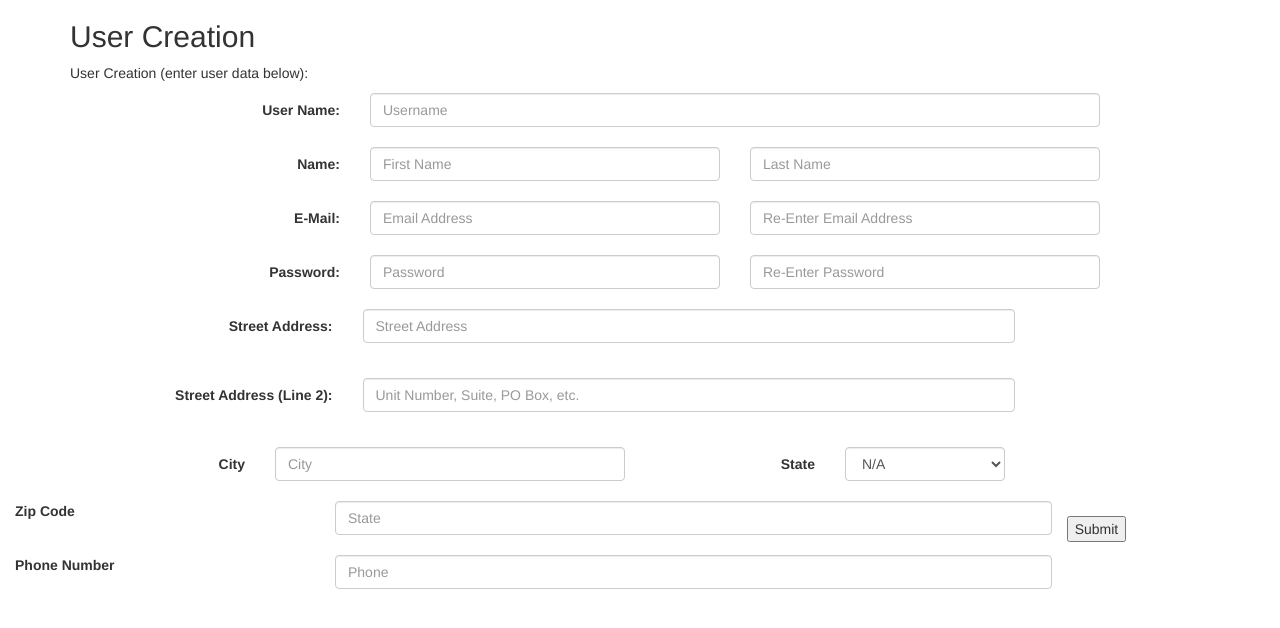
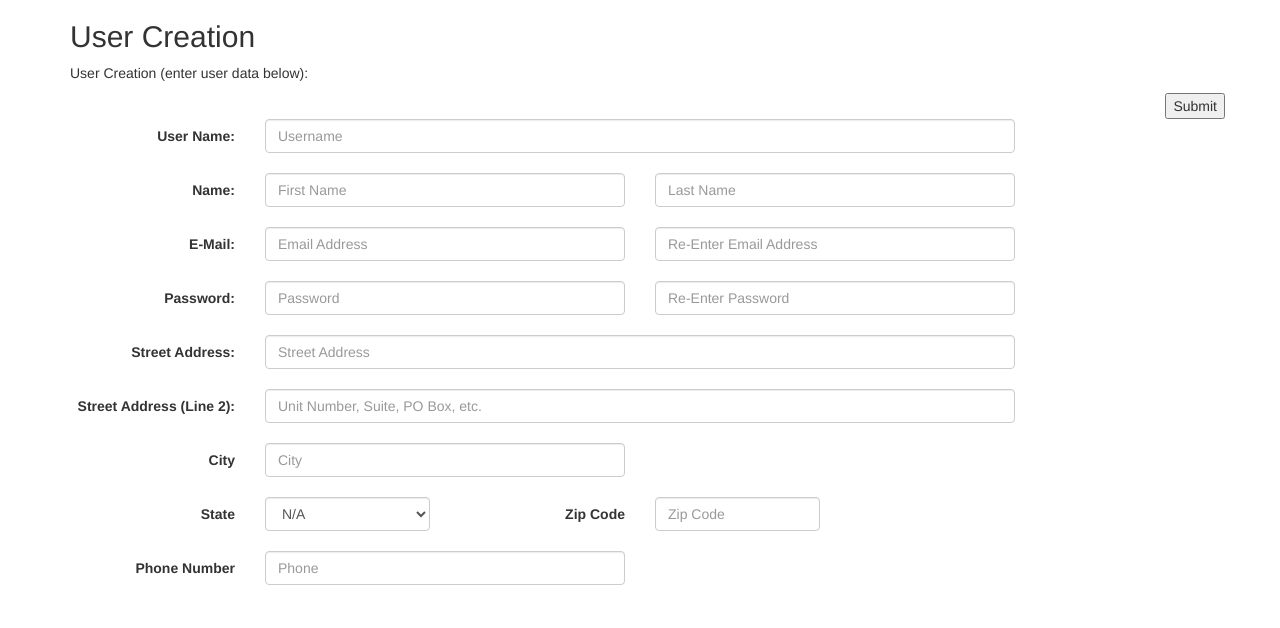
Before and after one commit to CodeBreakerz/adlister.dev, a PHP site: page /users.create.php in a window 1280 px wide. Shown: the top 628 px of the page. Run offline with PHP 8.4, Linux system fonts and the light colour scheme; some libraries are stand-ins or nearby versions.

Commit message:
Next update for creation table formatting

```diff
--- a/public/users.create.php
+++ b/public/users.create.php
@@ -27,6 +27,12 @@
 	<title>User Creation</title>
 	<link rel="stylesheet" href="https://maxcdn.bootstrapcdn.com/bootstrap/3.2.0/css/bootstrap.min.css">
 	<link rel="stylesheet" href="/css/main.css">
+	<style>
+		#submit_button {
+			float: right;
+
+		}
+	</style>
 
 </head>
 <body>
@@ -34,21 +40,31 @@
 		<h2>User Creation</h2>
 			<p>User Creation (enter user data below):</p>
 
+		<div class="row">
+			<div>
+				<input id="submit_button" type="submit">
+			</div>
+		</div>
+
 		<form method="POST" action="" class="form-horizontal">
+			<div class="row">
 				<div class="form-group-inline">
-				<label for="username" class="control-label col-sm-3">User Name:</label>
+					<label for="username" class="control-label col-sm-2">User Name:</label>
 					<div class="col-sm-8">
 						<input type="text" name="username" placeholder="Username" class="form-control"><br>
 					</div>
 				</div>
+			</div>
 
+			<div class="row">
 				<div class="form-group-inline">
-				<label for="first_name" class="control-label col-sm-3">Name:</label>
+					<label for="first_name" class="control-label col-sm-2">Name:</label>
 					<div class="col-sm-4">
 						<input type="text" name="first_name" placeholder="First Name" class="form-control"><br>
 					</div>
 						<div class="col-sm-4">
 						<input type="text" name="last_name" placeholder="Last Name" class="form-control"><br>
+					</div>
 				</div>
 			</div>
 
@@ -63,8 +79,9 @@
 			</div>
  -->
 
+			<div class="row">
 				<div class="form-group-inline">
-				<label for="email" class="control-label col-sm-3">E-Mail:</label>
+					<label for="email" class="control-label col-sm-2">E-Mail:</label>
 					<div class="col-sm-4">
 						<input type="email" name="email" placeholder="Email Address" class="form-control"><br>
 					</div>
@@ -73,9 +90,11 @@
 						<input type="email" name="email_confirm" placeholder="Re-Enter Email Address" class="form-control"><br>
 					</div>
 				</div>
+			</div>
 
+			<div class="row">
 				<div class="form-group-inline">
-				<label for="password" class="control-label col-sm-3">Password:</label>
+					<label for="password" class="control-label col-sm-2">Password:</label>
 					<div class="col-sm-4">
 						<input type="password" name="password" placeholder="Password" class="form-control"><br>
 					</div>
@@ -84,26 +103,37 @@
 						<input type="password" name="password_confirm" placeholder="Re-Enter Password" class="form-control"><br>
 					</div>
 				</div>
+			</div>
 
-			<div class="form-group">
-				<label for="address" class="control-label col-sm-3">Street Address:</label>
-				<div class="col-sm-7">
+			<div class="row">
+				<div class="form-group-inline">
+					<label for="address" class="control-label col-sm-2">Street Address:</label>
+					<div class="col-sm-8">
 						<input type="text" name="address" placeholder="Street Address" class="form-control"><br>
 					</div>
 				</div>
+			</div>
 
-			<div class="form-group">
-				<label for="address_line_2" class="control-label col-sm-3">Street Address (Line 2):</label>
-				<div class="col-sm-7">
+			<div class="row">
+				<div class="form-group-inline">
+					<label for="address_line_2" class="control-label col-sm-2">Street Address (Line 2):</label>
+					<div class="col-sm-8">
 						<input type="text" name="address_line_2" placeholder="Unit Number, Suite, PO Box, etc." class="form-control"><br>
 					</div>
 				</div>
+			</div>
 
+			<div class="row">
 				<div class="form-group-inline">
 					<label for="city" class="control-label col-sm-2">City</label>
 					<div class="col-sm-4">
 						<input type="text" name="city" placeholder="City" class="form-control"><br>
 					</div>
+				</div>
+			</div>
+
+			<div class="row">
+				<div class="form-group-inline">
 
 					<label for="state" class="col-sm-2 control-label">State</label>
 					<div class="col-sm-2">
@@ -163,28 +193,23 @@
 							<option value="WY">Wyoming</option>
 						</select>
 					</div>
+
+					<label for="zip_code" class="control-label col-sm-2">Zip Code</label>
+					<div class="col-sm-2">
+						<input type="text" name="zip_code" placeholder="Zip Code" class="form-control"><br>
+					</div>
 				</div>
 			</div>
 
-
-			<div class="form-group">
-				<label for="zip_code" class="control-label col-sm-3">Zip Code</label>
-				<div class="col-sm-7">
-					<input type="text" name="zip_code" placeholder="State" class="form-control"><br>
+			<div class="row">
+				<div class="form-group-inline">
+					<label for="phone" class="control-label col-sm-2">Phone Number</label>
+					<div class="col-sm-4">
+						<input type="text" name="phone" placeholder="Phone" class="form-control"><br>
+					</div>
 				</div>
 			</div>
 
-
-			<div class="form-group">
-				<label for="phone" class="control-label col-sm-3">Phone Number</label>
-				<div class="col-sm-7">
-					<input type="text" name="phone" placeholder="Phone" class="form-control"><br>
-				</div>
-			</div>
-
-			<div>
-				<input type="submit">
-			</div>
 		</form>
 
 
```
Lines whose indentation alone changed are shown as unchanged.
